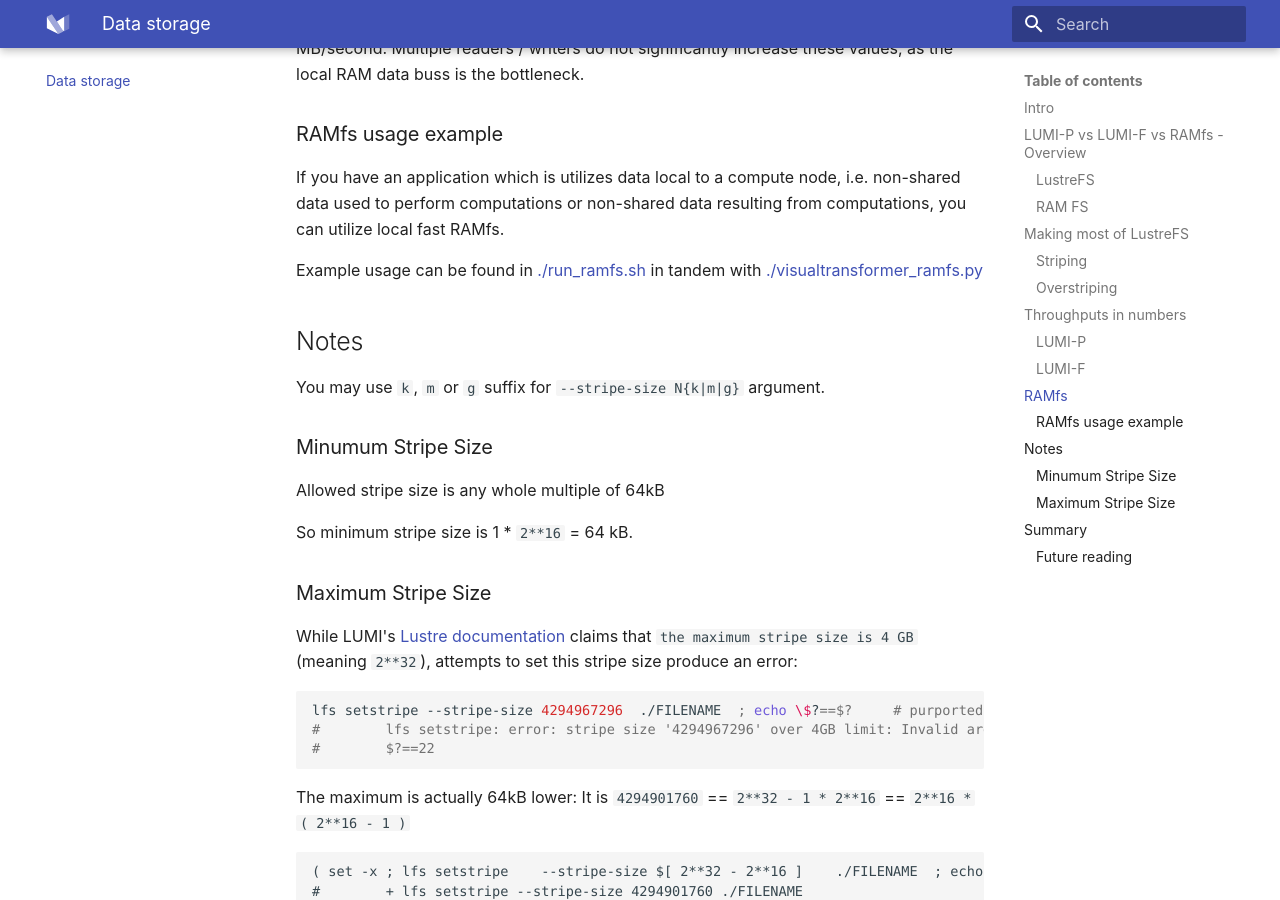
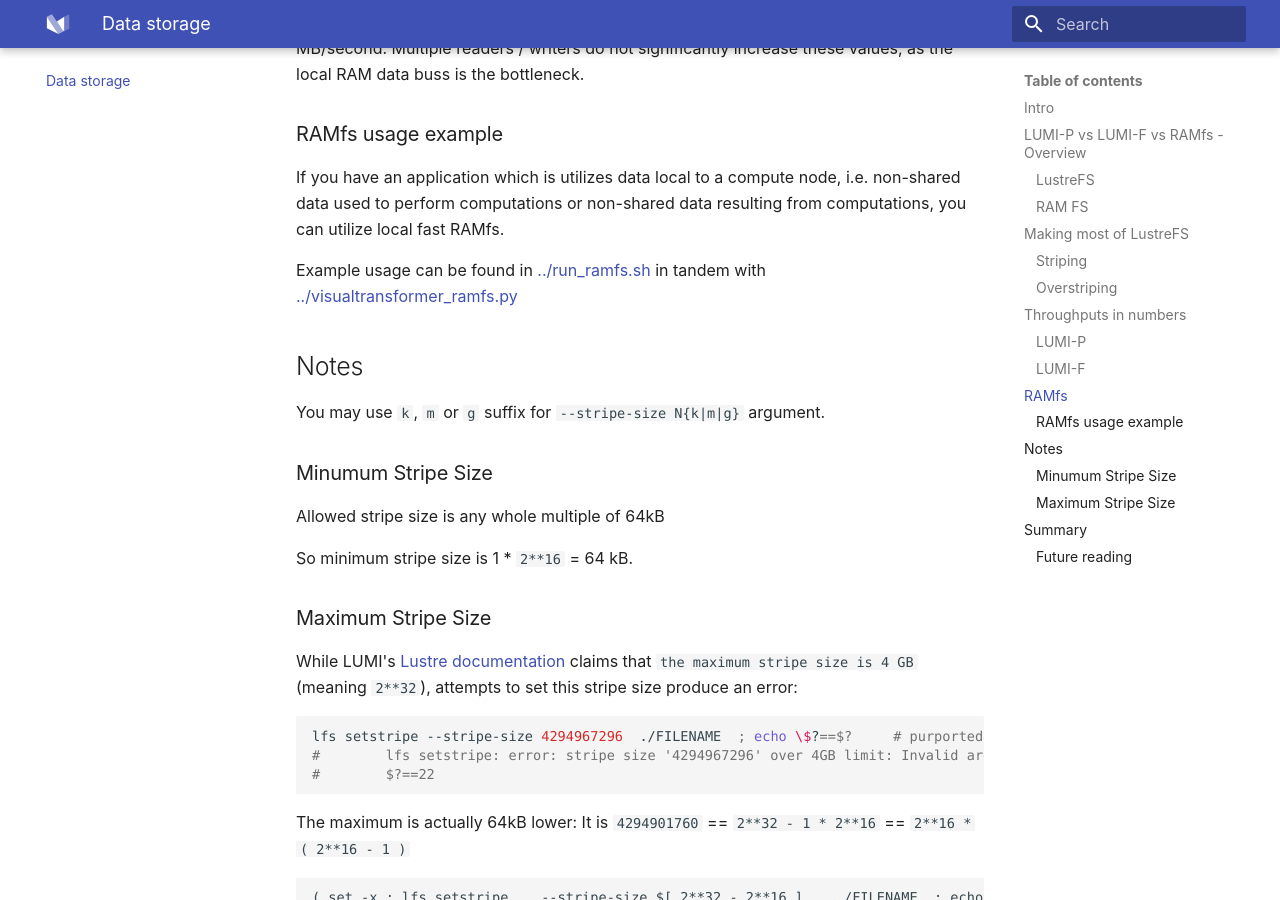
Before and after one commit to aniskhan25/LUMI-AI-Guide, an MkDocs documentation site: the page built from docs/data_storage.md, in a window 1280 px wide and 900 px high, scrolled down 3002 px. Built offline with MkDocs 1.6.1 and Material for MkDocs 9.7.7, drawn with Linux system fonts in a browser that asks for light colours.

Commit message:
moved file to lower level

```diff
--- a/docs/data_storage.md
+++ b/docs/data_storage.md
@@ -62,7 +62,7 @@
 ### RAMfs usage example
 If you have an application which is utilizes data local to a compute node, i.e. non-shared data used to perform computations or non-shared data resulting from computations, you can utilize local fast RAMfs.
 
-Example usage can be found in [./run_ramfs.sh](./run_ramfs.sh]) in tandem with [./visualtransformer_ramfs.py](./visualtransformer_ramfs.py)
+Example usage can be found in [../run_ramfs.sh](../run_ramfs.sh]) in tandem with [../visualtransformer_ramfs.py](../visualtransformer_ramfs.py)
 
 
 
```
Also changed, not shown: visualtransformer_ramfs.py (renamed from docs/visualtransformer_ramfs.py), 2 other files.
